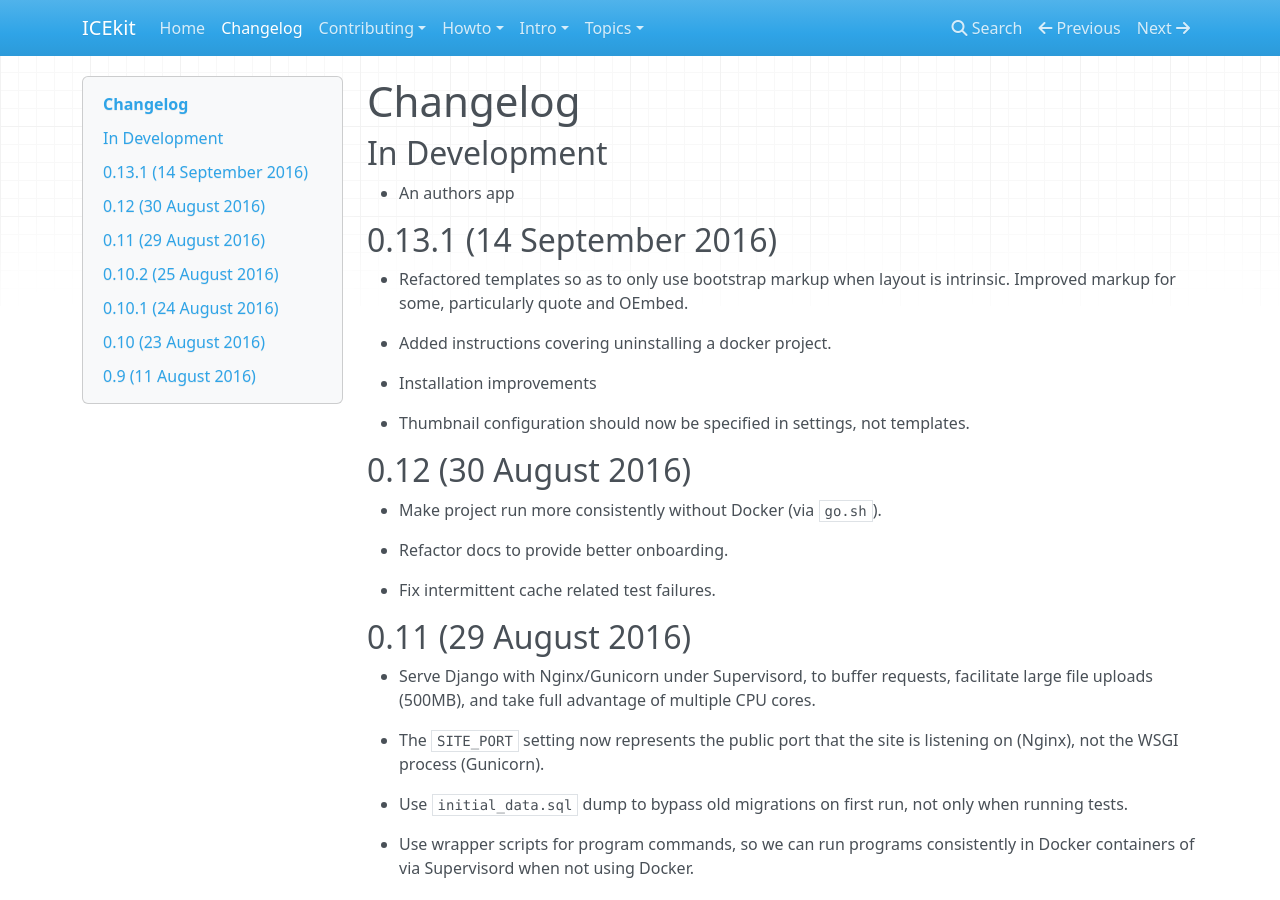
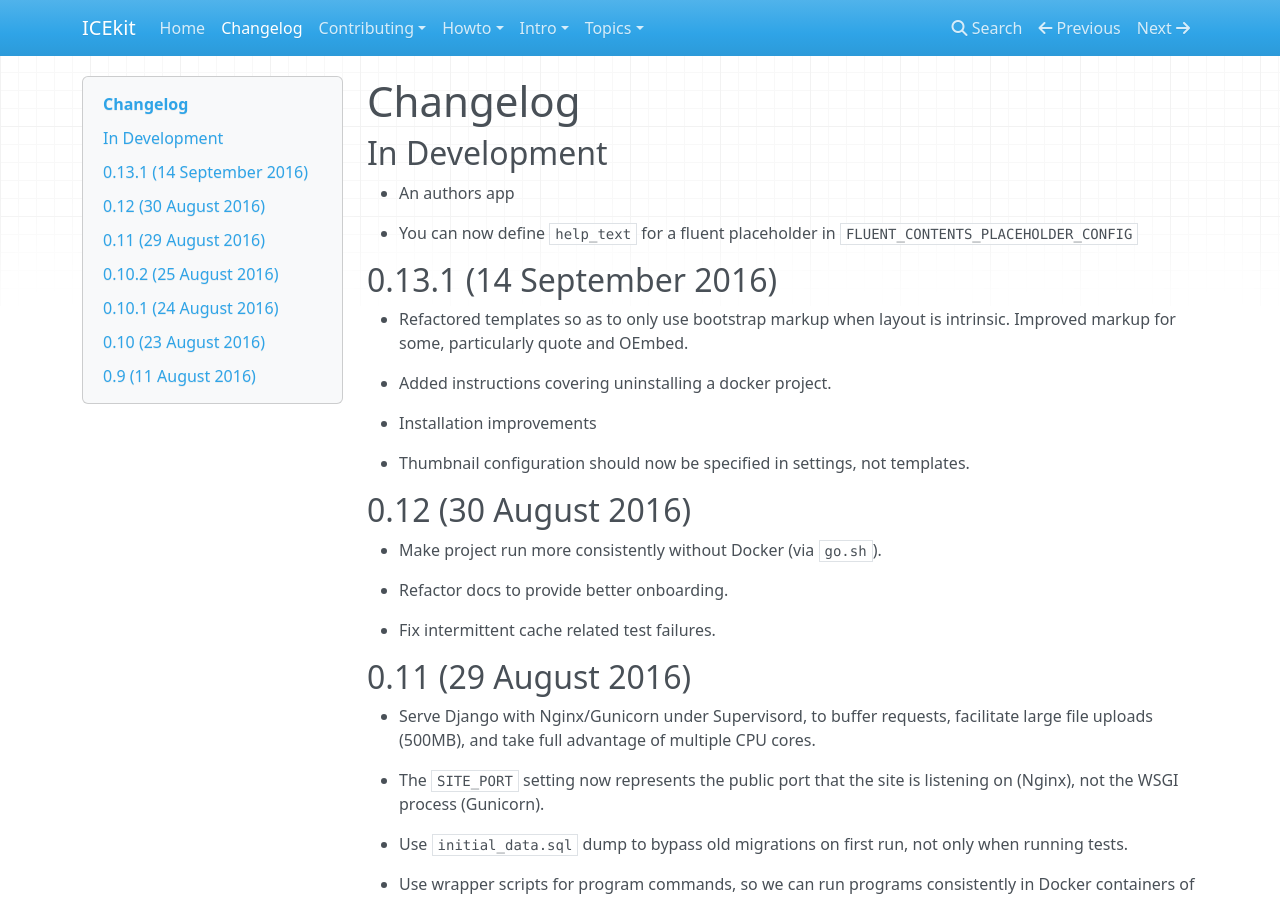
Before and after one commit to ic-labs/django-icekit, an MkDocs documentation site: the page built from docs/changelog.md, in a window 1280 px wide and 900 px high. Built offline with MkDocs 1.6.1, drawn with Linux system fonts in a browser that asks for light colours; nearby versions of some CDN libraries.

Commit message:
Release notes for help_text.

```diff
--- a/docs/changelog.md
+++ b/docs/changelog.md
@@ -3,6 +3,9 @@
 ## In Development
 
   * An authors app
+
+  * You can now define `help_text` for a fluent placeholder in
+    `FLUENT_CONTENTS_PLACEHOLDER_CONFIG`
 
 ## 0.13.1 (14 September 2016)
 
```
